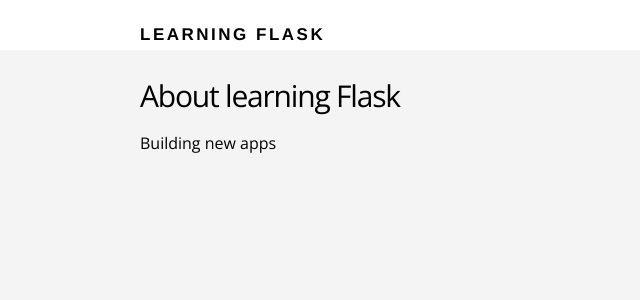
After one commit to Casparwaters/learning-flask, a Flask app: page /about in a window 1280 px wide. The commit adds this page. Shown: the top 300 px of the page, without its empty margins (0-640 px from the left). Run offline with Flask 2, Linux system fonts and the light colour scheme.

Commit message:
added about page

```diff
--- a/routes.py
+++ b/routes.py
@@ -6,5 +6,9 @@ app = Flask(__name__)
 def index():
 	return render_template("index.html")
 
+@app.route("/about")
+def about():
+	return render_template("about.html")
+
 if __name__ == "__main__":
 	app.run(debug=True)
--- /dev/null
+++ b/templates/about.html
@@ -0,0 +1,12 @@
+{% extends "layout.html" %}
+
+{% block content %}
+	<main class="about-section">
+		<div class="container">
+
+		<h2>About learning Flask</h2>
+		<p>Building new apps</p>
+
+		</div>
+	</main>
+{% endblock %}
--- a/templates/index.html
+++ b/templates/index.html
@@ -7,6 +7,7 @@
       <div class="section-content">
         <h2>Discover places near you.</h2>
         <a href="#" class="btn-primary">Sign up</a>
+        <a href="{{ url_for('about') }}" class="btn-secondary">Learn more</a>
       </div>
 
       <div class="section-device">
```
